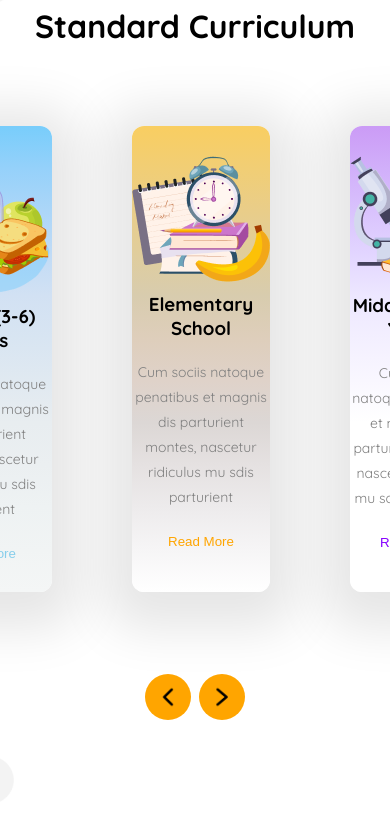
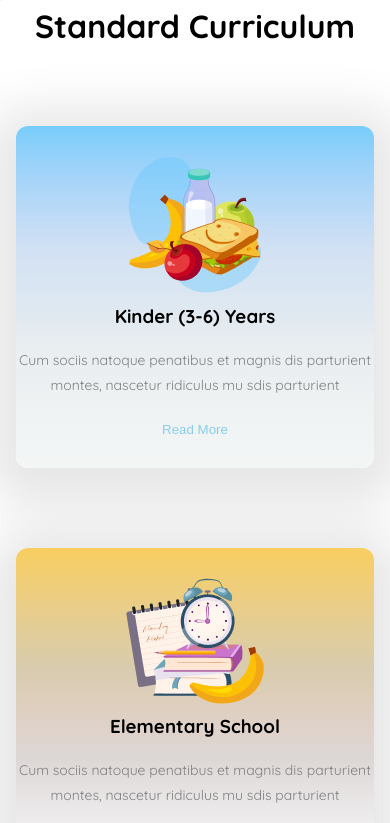
Before and after one commit to nobodip12/B11-A2-kids-school, a plain HTML site: page index.html in a window 390 px wide. Shown: the part 1060-1883 px from the top of the page. Drawn offline with Linux system fonts and the light colour scheme.

Commit message:
curriculum section responsive design done

```diff
--- a/style.css
+++ b/style.css
@@ -470,5 +470,9 @@ footer .bgImg img {
   .hero-content {
     width: 90%;
   }
+
+  .curriculum-sec .cards {
+    flex-direction: column;
+  }
 }
 /* ------------------------responsive area end here--------------------------- */
```
